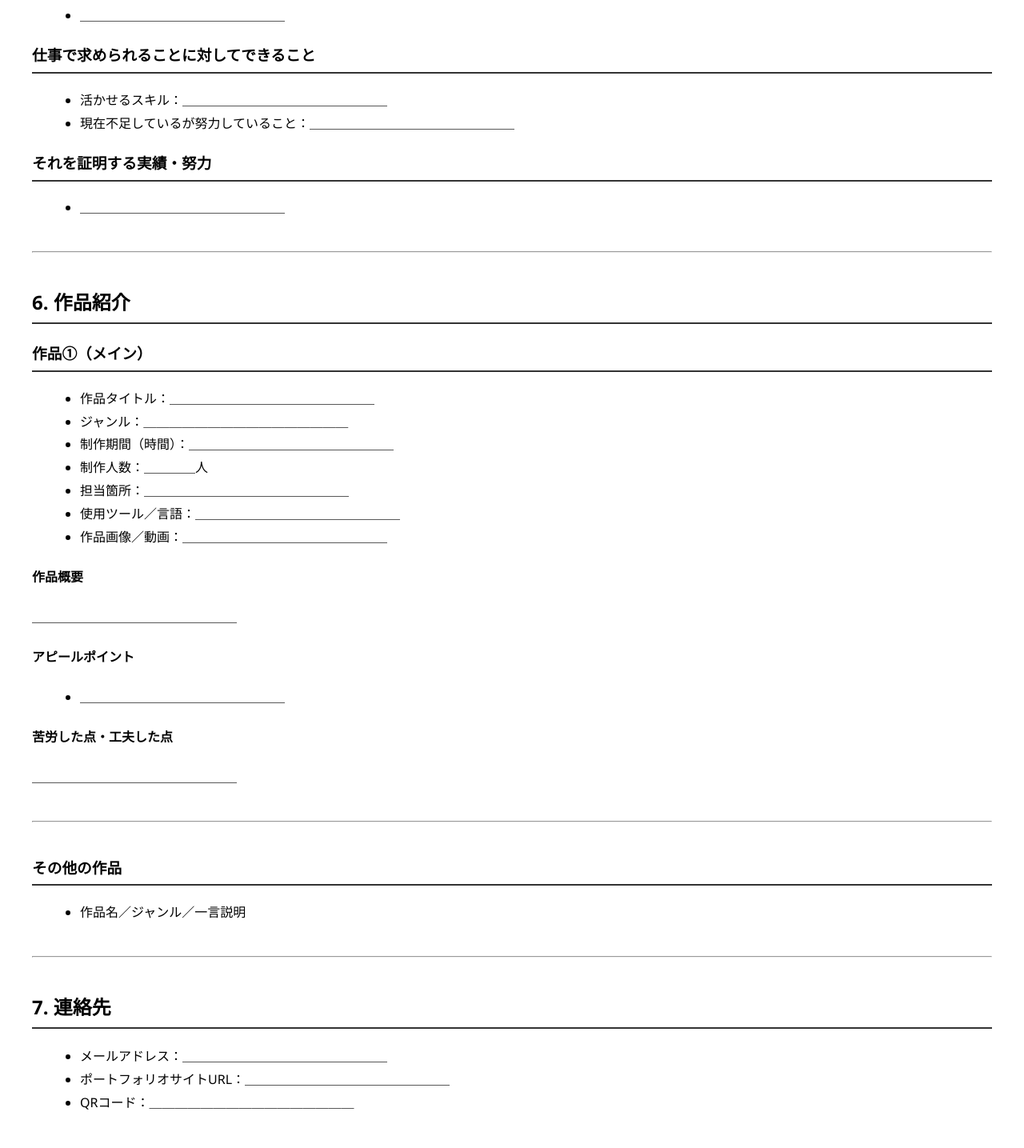
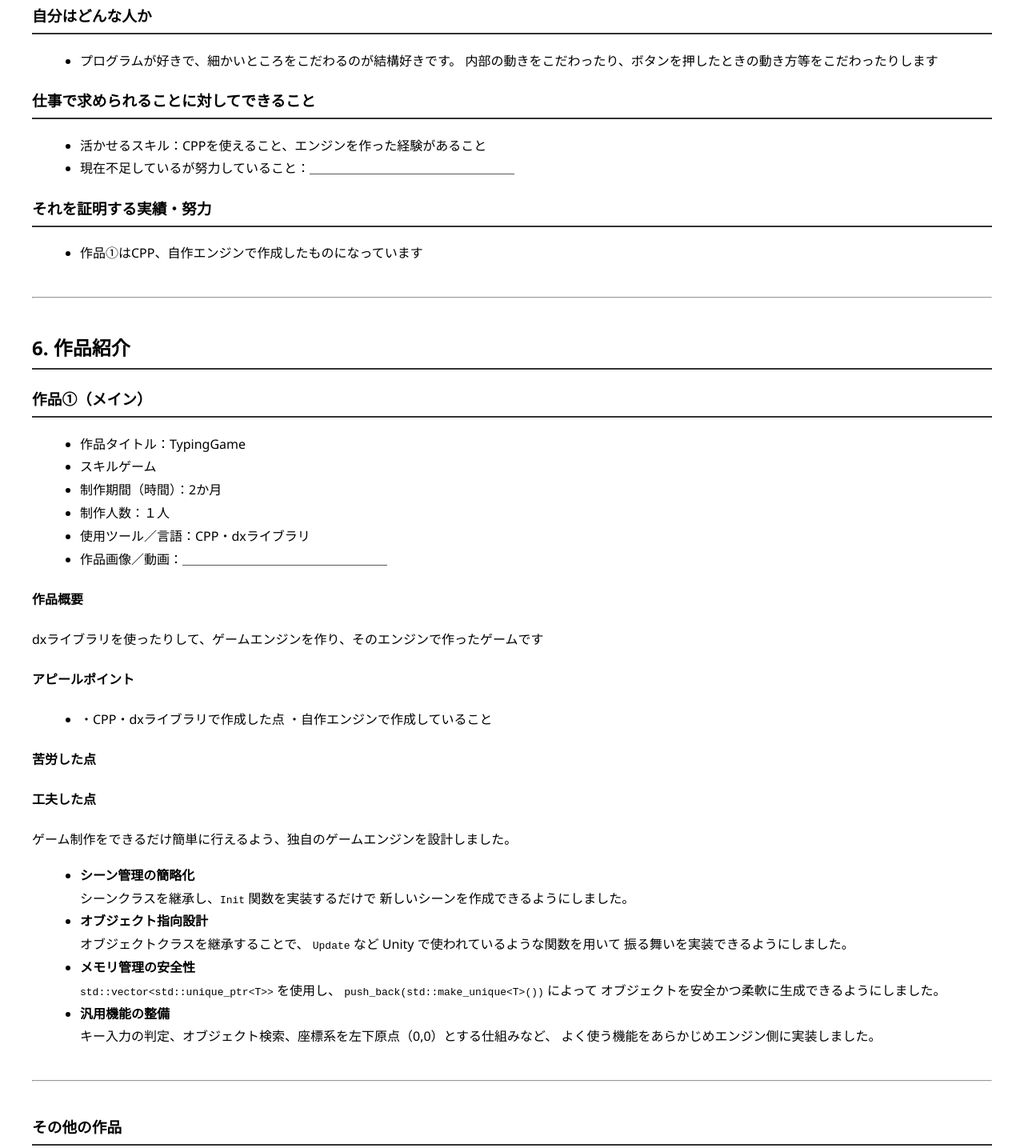
Before and after one commit to marumari025/Portfolio, a plain HTML site: page index.html in a window 1280 px wide. Shown: the part 2201-3636 px from the top of the page at 80% size. Drawn offline with Linux system fonts and the light colour scheme.

Commit message:
いろいろ入力

```diff
--- a/index.html
+++ b/index.html
@@ -77,16 +77,15 @@
 <hr>
 
 <h2 id="hobby">2. 特技・趣味</h2>
-<h3>特技</h3>
 <ul>
-  <li>＿＿＿＿＿＿＿＿＿＿＿＿＿＿＿＿</li>
+  <li>人力車で人を運びながら案内できること</li>
   <li>＿＿＿＿＿＿＿＿＿＿＿＿＿＿＿＿</li>
 </ul>
 
 <h3>趣味</h3>
 <ul>
-  <li>＿＿＿＿＿＿＿＿＿＿＿＿＿＿＿＿</li>
-  <li>＿＿＿＿＿＿＿＿＿＿＿＿＿＿＿＿</li>
+  <li>ピカチュウのグッズ集め</li>
+  <li>いろんな種類のゲームをやること</li>
 </ul>
 
 <hr>
@@ -102,12 +101,16 @@
 <h2 id="skill">4. 使用できる言語・ソフト</h2>
 <h3>プログラミング言語</h3>
 <ul>
-  <li>C++：8か月（理解度：基礎／応用）</li>
+  <li>C++：8か月</li>
+  <li>C：1年</li>
+  <li>Python：1年</li>
+  <li>C#：1年8か月</li>
 </ul>
 
 <h3>ソフト・ツール</h3>
 <ul>
-  <li>＿＿＿＿＿＿＿＿＿＿＿＿＿＿＿＿（使用経験：＿＿年）</li>
+  <li>Unity（使用経験：1年8か月）</li>
+  <li>Unreal（使用経験：8か月）</li>
 </ul>
 
 <hr>
@@ -115,18 +118,21 @@
 <h2 id="pr">5. 自己PR</h2>
 <h3>自分はどんな人か</h3>
 <ul>
-  <li>＿＿＿＿＿＿＿＿＿＿＿＿＿＿＿＿</li>
+  <li>
+    プログラムが好きで、細かいところをこだわるのが結構好きです。
+    内部の動きをこだわったり、ボタンを押したときの動き方等をこだわったりします
+  </li>
 </ul>
 
 <h3>仕事で求められることに対してできること</h3>
 <ul>
-  <li>活かせるスキル：＿＿＿＿＿＿＿＿＿＿＿＿＿＿＿＿</li>
+  <li>活かせるスキル：CPPを使えること、エンジンを作った経験があること</li>
   <li>現在不足しているが努力していること：＿＿＿＿＿＿＿＿＿＿＿＿＿＿＿＿</li>
 </ul>
 
 <h3>それを証明する実績・努力</h3>
 <ul>
-  <li>＿＿＿＿＿＿＿＿＿＿＿＿＿＿＿＿</li>
+  <li>作品①はCPP、自作エンジンで作成したものになっています</li>
 </ul>
 
 <hr>
@@ -135,25 +141,62 @@
 
 <h3>作品①（メイン）</h3>
 <ul>
-  <li>作品タイトル：＿＿＿＿＿＿＿＿＿＿＿＿＿＿＿＿</li>
-  <li>ジャンル：＿＿＿＿＿＿＿＿＿＿＿＿＿＿＿＿</li>
-  <li>制作期間（時間）：＿＿＿＿＿＿＿＿＿＿＿＿＿＿＿＿</li>
-  <li>制作人数：＿＿＿＿人</li>
-  <li>担当箇所：＿＿＿＿＿＿＿＿＿＿＿＿＿＿＿＿</li>
-  <li>使用ツール／言語：＿＿＿＿＿＿＿＿＿＿＿＿＿＿＿＿</li>
+  <li>作品タイトル：TypingGame</li>
+  <li>スキルゲーム</li>
+  <li>制作期間（時間）：2か月</li>
+  <li>制作人数：１人</li>
+  <li>使用ツール／言語：CPP・dxライブラリ</li>
   <li>作品画像／動画：＿＿＿＿＿＿＿＿＿＿＿＿＿＿＿＿</li>
 </ul>
 
 <h4>作品概要</h4>
-<p>＿＿＿＿＿＿＿＿＿＿＿＿＿＿＿＿</p>
+<p>dxライブラリを使ったりして、ゲームエンジンを作り、そのエンジンで作ったゲームです</p>
 
 <h4>アピールポイント</h4>
 <ul>
-  <li>＿＿＿＿＿＿＿＿＿＿＿＿＿＿＿＿</li>
+  <li>
+    ・CPP・dxライブラリで作成した点
+    ・自作エンジンで作成していること
+  </li>
 </ul>
 
-<h4>苦労した点・工夫した点</h4>
-<p>＿＿＿＿＿＿＿＿＿＿＿＿＿＿＿＿</p>
+<h4>苦労した点</h4>
+
+
+<h4>工夫した点</h4>
+
+<p>
+  ゲーム制作をできるだけ簡単に行えるよう、独自のゲームエンジンを設計しました。
+</p>
+
+<ul>
+  <li>
+    <strong>シーン管理の簡略化</strong><br>
+    シーンクラスを継承し、<code>Init</code> 関数を実装するだけで
+    新しいシーンを作成できるようにしました。
+  </li>
+
+  <li>
+    <strong>オブジェクト指向設計</strong><br>
+    オブジェクトクラスを継承することで、
+    <code>Update</code> など Unity で使われているような関数を用いて
+    振る舞いを実装できるようにしました。
+  </li>
+
+  <li>
+    <strong>メモリ管理の安全性</strong><br>
+    <code>std::vector&lt;std::unique_ptr&lt;T&gt;&gt;</code> を使用し、
+    <code>push_back(std::make_unique&lt;T&gt;())</code> によって
+    オブジェクトを安全かつ柔軟に生成できるようにしました。
+  </li>
+
+  <li>
+    <strong>汎用機能の整備</strong><br>
+    キー入力の判定、オブジェクト検索、座標系を左下原点（0,0）とする仕組みなど、
+    よく使う機能をあらかじめエンジン側に実装しました。
+  </li>
+</ul>
+
 
 <hr>
 
@@ -173,5 +216,3 @@
 
 </body>
 </html>
-</body>
-</html>
```
